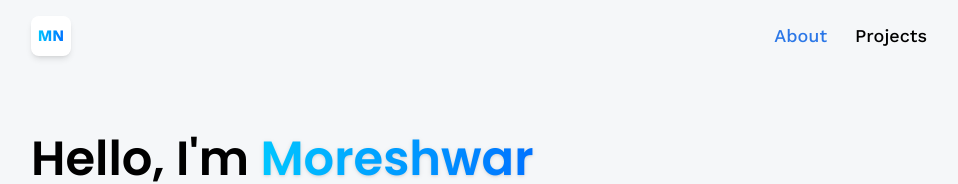
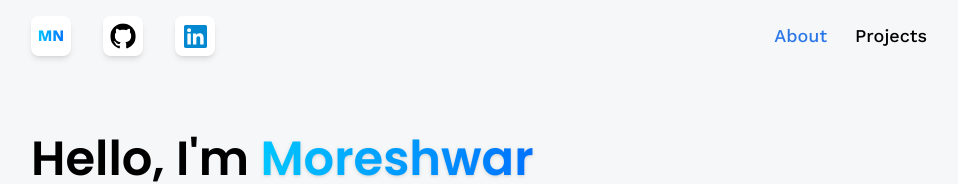
Before and after one commit to moreshwarnabar/portfolio, a React (Vite) app: page /about in a window 1280 px wide. Shown: the top 184 px of the page, without its empty margins (161-1119 px from the left). Built offline with nearby package versions, Linux system fonts and the light colour scheme; no server answers.

Commit message:
added social links to navbar

```diff
--- a/src/components/Navbar.jsx
+++ b/src/components/Navbar.jsx
@@ -1,15 +1,34 @@
 import React from 'react';
 import { NavLink } from 'react-router-dom';
+import { github, linkedin } from '../assets/icons';
 
 const Navbar = () => {
   return (
     <header className="header">
+      <div className="flex">
         <NavLink
           to="/"
           className="flex size-10 items-center justify-center rounded-lg bg-white font-bold shadow-md"
         >
           <p className="blue-gradient_text">MN</p>
         </NavLink>
+        <NavLink
+          to="https://github.com/moreshwarnabar"
+          className="flex size-10 items-center justify-center rounded-lg bg-white font-bold shadow-md sm:mx-8 mx-4"
+          target="_blank"
+          rel="noopener noreferrer"
+        >
+          <img src={github} alt="github" className="w-2/3 h-2/3" />
+        </NavLink>
+        <NavLink
+          to="https://www.linkedin.com/in/moreshwar-rajan-nabar"
+          className="flex size-10 items-center justify-center rounded-lg bg-white font-bold shadow-md"
+          target="_blank"
+          rel="noopener noreferrer"
+        >
+          <img src={linkedin} alt="linkedin" />
+        </NavLink>
+      </div>
       <nav className="flex gap-7 text-lg font-medium">
         <NavLink
           to="/about"
--- a/src/constants/index.js
+++ b/src/constants/index.js
@@ -148,11 +148,6 @@ export const education = [
 
 export const socialLinks = [
   {
-    name: 'Contact',
-    iconUrl: email,
-    link: '/contact',
-  },
-  {
     name: 'GitHub',
     iconUrl: github,
     link: 'https://github.com/moreshwarnabar',
```
Lines whose indentation alone changed are shown as unchanged.
